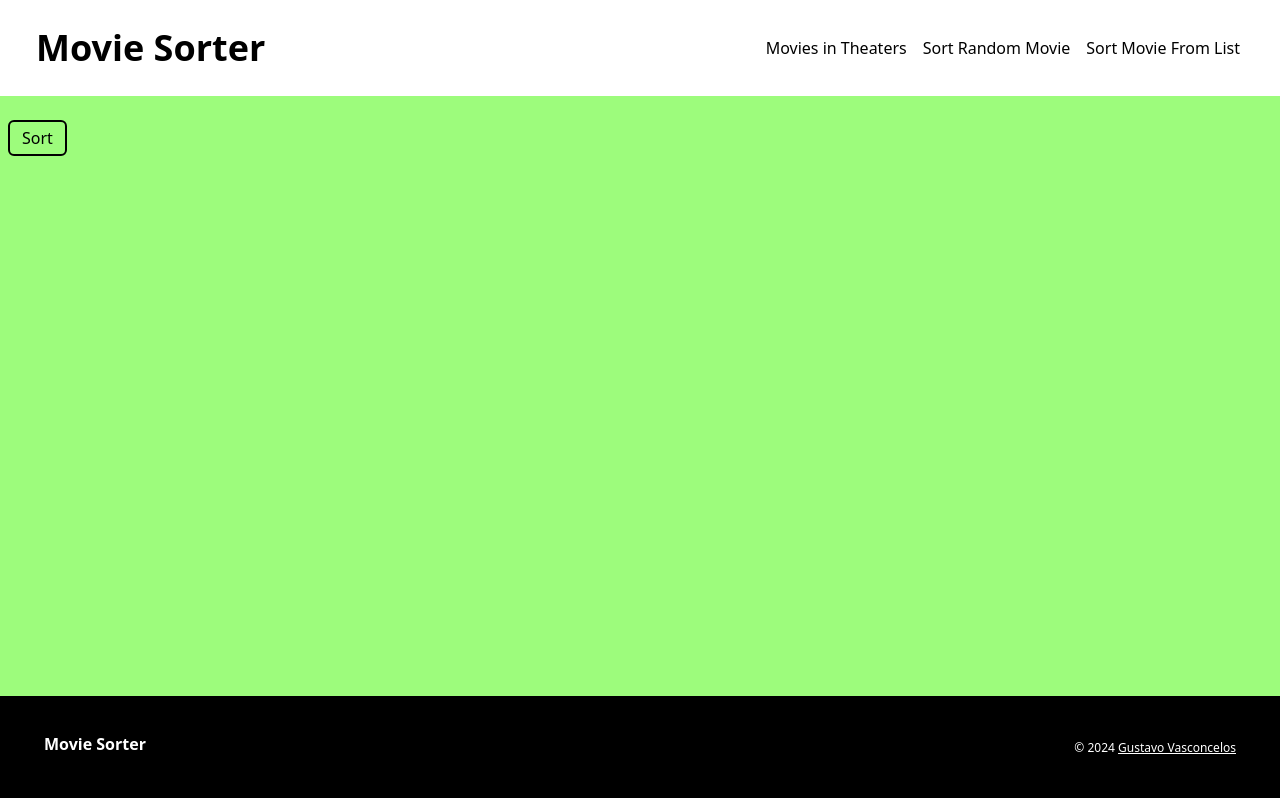
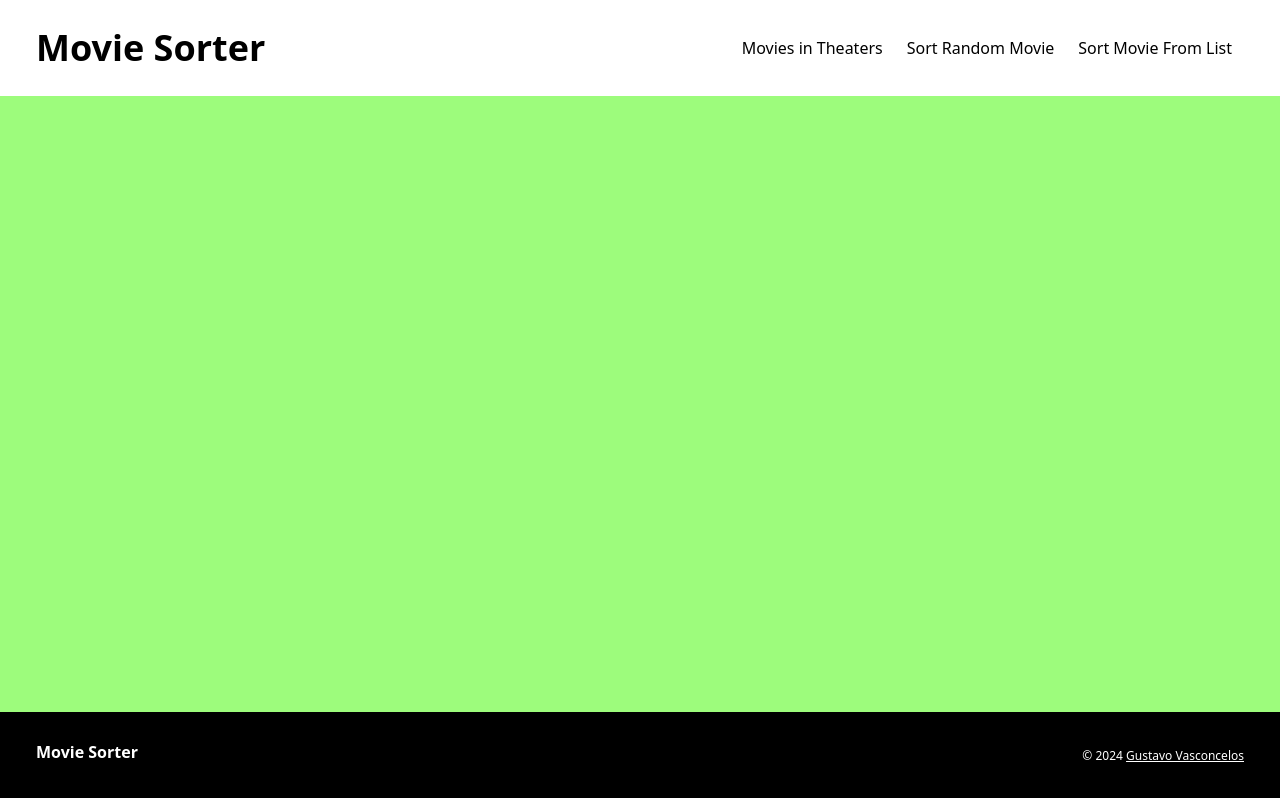
Before and after one commit to gusvsconcelos/movie-roulette, a React (Vite) app: page / in a window 1280 px wide. Built offline with nearby package versions, Linux system fonts and the light colour scheme.

Commit message:
add main section component

```diff
--- a/src/App.tsx
+++ b/src/App.tsx
@@ -1,12 +1,14 @@
 import Header from './components/layout/Header';
+import Main from './components/layout/Main';
 import Footer from './components/layout/Footer';
-import Button from './components/ui/Button';
+// import Button from './components/ui/Button';
 
 export default function App() {
   return (
     <div>
       <Header />
-      <Button text='Sort' />
+      <Main />
+      {/* <Button text='Sort' /> */}
       <Footer />
     </div>
   );
--- a/src/components/layout/Footer.tsx
+++ b/src/components/layout/Footer.tsx
@@ -1,8 +1,8 @@
-import Title from './Title';
+import Title from '../ui/Title';
 
 export default function Footer() {
   return (
-    <footer className='absolute bottom-0 w-screen p-9 bg-black'>
+    <footer className='absolute bottom-0 w-screen p-7 bg-black'>
       <Title styles='inline m-2 text-1xl font-bold text-white' />
       <p className='float-right m-2 text-xs text-white'>
         &copy; {new Date().getFullYear()}{' '}
--- a/src/components/layout/Header.tsx
+++ b/src/components/layout/Header.tsx
@@ -1,5 +1,5 @@
-import Title from './Title';
-import Nav from './Nav';
+import Title from '../ui/Title';
+import Nav from '../ui/Nav';
 
 export default function Header() {
   return (
--- /dev/null
+++ b/src/components/layout/Main.tsx
@@ -0,0 +1,3 @@
+export default function Main() {
+  return <main></main>;
+}
--- a/src/components/layout/Nav.tsx
+++ b/src/components/ui/Nav.tsx
@@ -1,13 +1,13 @@
 export default function Nav() {
   return (
     <nav className='inline float-right m-2'>
-      <a className='mx-1' href='#'>
+      <a className='mx-3' href='#'>
         Movies in Theaters
       </a>
       <a className='mx-3' href='#'>
         Sort Random Movie
       </a>
-      <a className='mx-1 ' href='#'>
+      <a className='mx-3 ' href='#'>
         Sort Movie From List
       </a>
     </nav>
```
Also changed, not shown: src/components/ui/Title.tsx (renamed from src/components/layout/Title.tsx).
